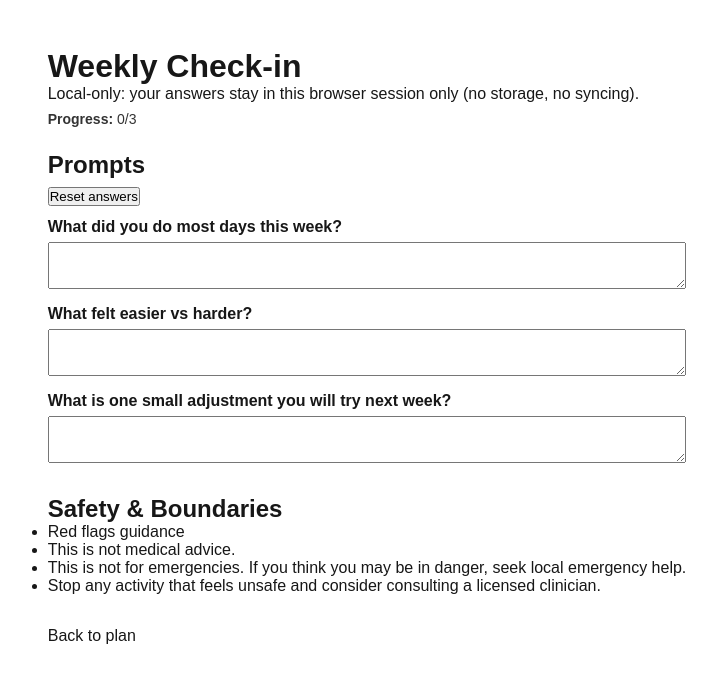
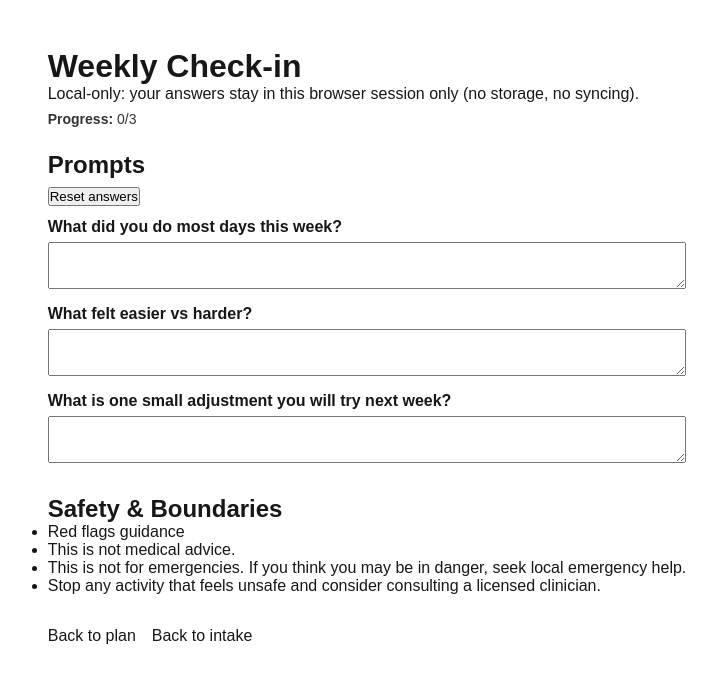
Before and after one commit to raak-tech/PTS, a Next.js app in the folder apps/web/: page /check-in in a window 1280 px wide. Shown: the top 680 px of the page, without its empty margins (273-990 px from the left). Built offline with nearby package versions, Linux system fonts and the light colour scheme.

Commit message:
fix(web): add Back to intake links on plan and check-in (#48)
- Add consistent navigation link back to '/'

- Add Playwright coverage to prevent regressions

```diff
--- a/apps/web/src/app/check-in/page.tsx
+++ b/apps/web/src/app/check-in/page.tsx
@@ -75,9 +75,10 @@ export default function WeeklyCheckInPage() {
 
       <Guardrails style={{ marginTop: 32 }} />
 
-      <p style={{ marginTop: 32 }}>
+      <div style={{ marginTop: 32, display: "flex", gap: 16 }}>
         <Link href="/plan">Back to plan</Link>
-      </p>
+        <Link href="/">Back to intake</Link>
+      </div>
     </main>
   );
 }
--- a/apps/web/src/app/plan/page.tsx
+++ b/apps/web/src/app/plan/page.tsx
@@ -82,6 +82,10 @@ export default function PlanPage() {
       </section>
 
       <Guardrails style={{ marginTop: 32 }} />
+
+      <div style={{ marginTop: 32, display: "flex", gap: 16 }}>
+        <Link href="/">Back to intake</Link>
+      </div>
     </main>
   );
 }
```
Also changed, not shown: 2 other files (tests, documents, lock files or other folders).
